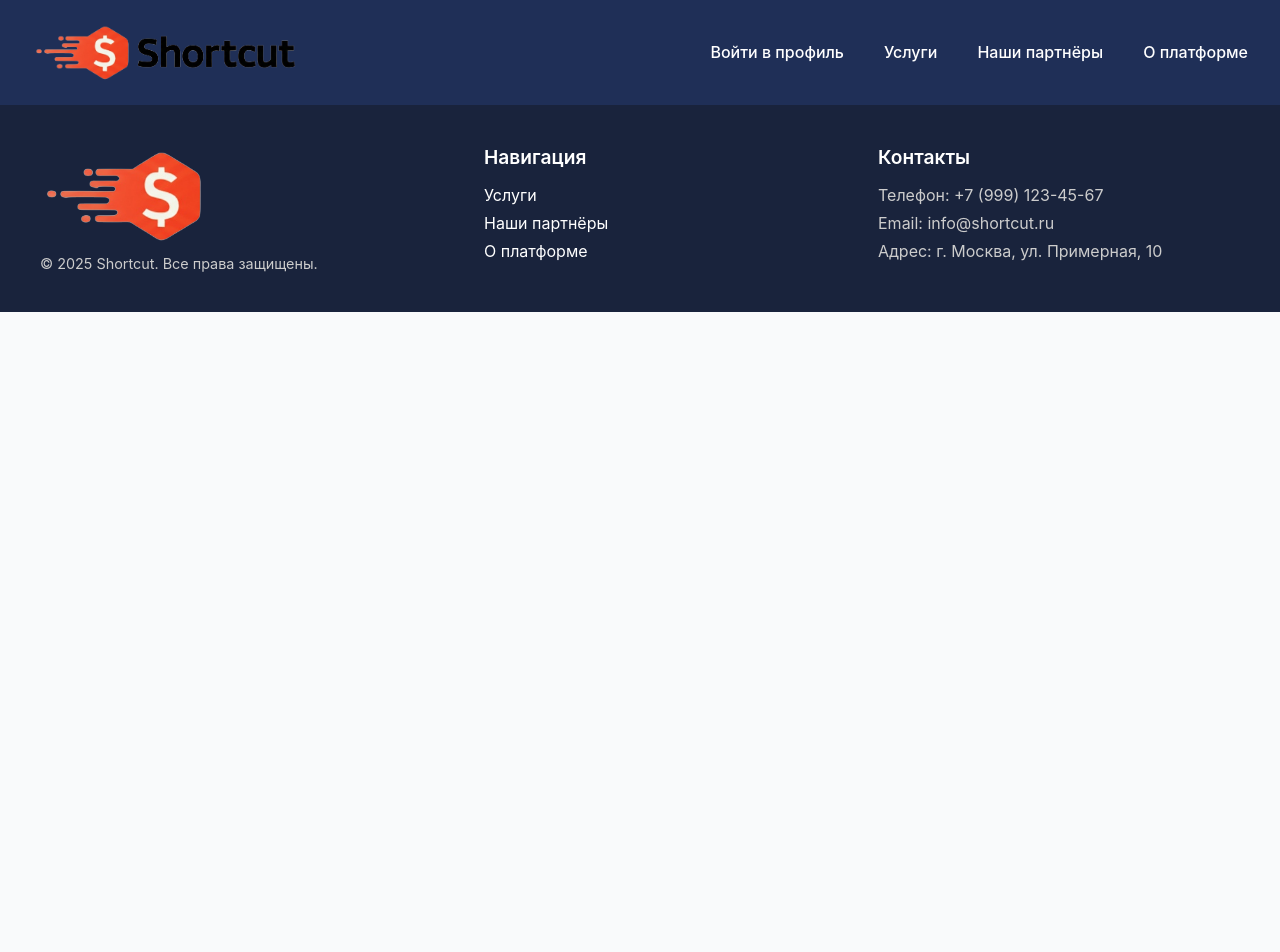
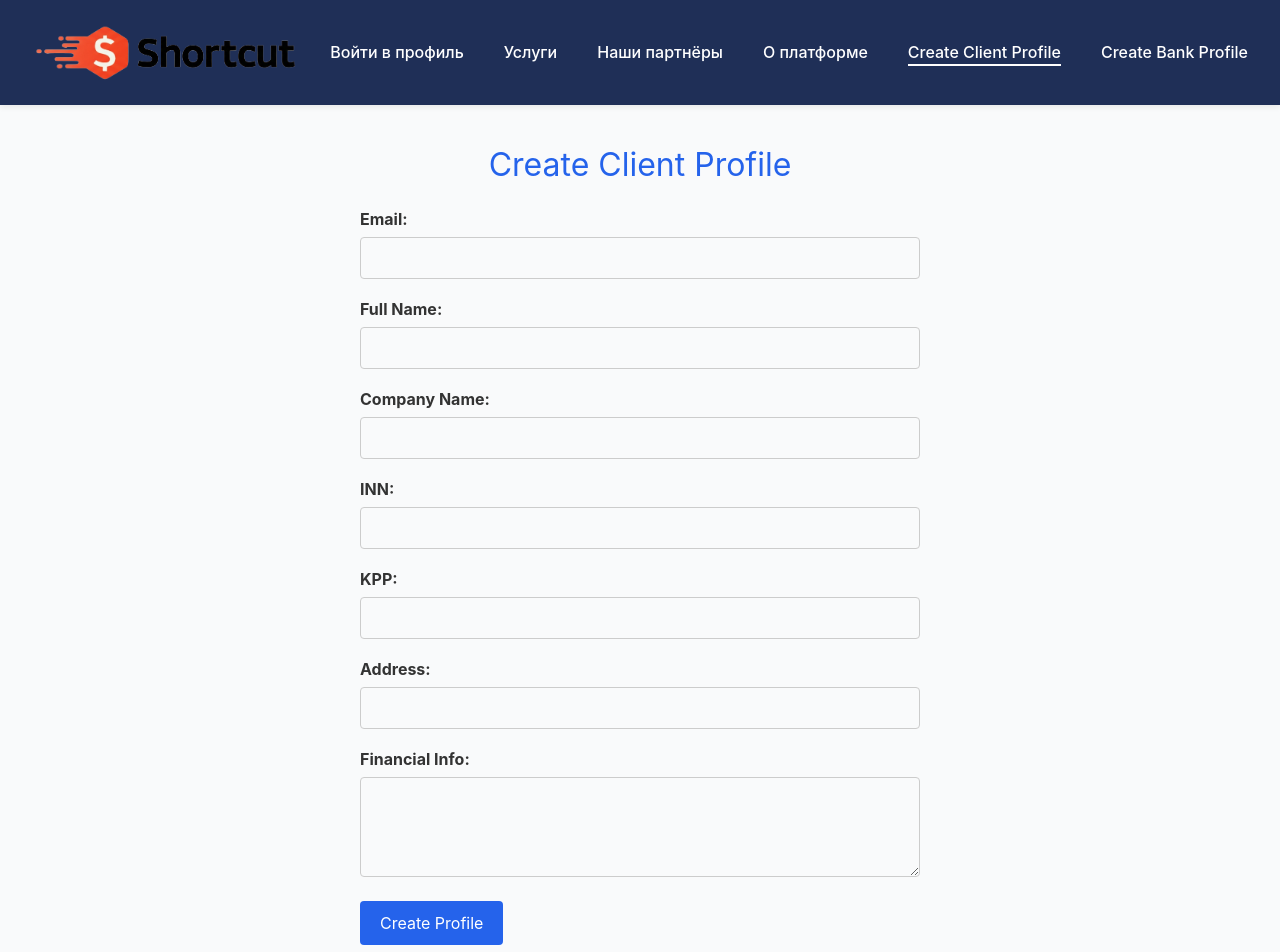
Before and after one commit to 4Bul04kka/diploma, a React (Create React App) app in the folder shortcut/client/: page /create-client-profile in a window 1280 px wide. Shown: the top 952 px of the page. Before the commit the page ends 800 px from the top, so only its background shows below. Built offline with nearby package versions, Linux system fonts and the light colour scheme.

Commit message:
добавлен функционал для создания профиля

```diff
--- a/shortcut/client/src/App.js
+++ b/shortcut/client/src/App.js
@@ -9,6 +9,8 @@ import Services from "./components/pages/Services";
 import Login from "./components/pages/Login";
 import ClientProfile from "./components/pages/ClientProfile";
 import BankProfile from "./components/pages/BankProfile";
+import CreateClientProfile from "./components/pages/CreateClientProfile";
+import CreateBankProfile from "./components/pages/CreateBankProfile";
 
 function App() {
   return (
@@ -22,6 +24,8 @@ function App() {
         <Route path='/login' element={<Login />} />
         <Route path='/profile/client/:id' element={<ClientProfile />} />
         <Route path='/profile/bank/:id' element={<BankProfile />} />
+        <Route path='/create-client-profile' element={<CreateClientProfile />} />
+        <Route path='/create-bank-profile' element={<CreateBankProfile />} />
         {/* Добавьте другие маршруты по мере необходимости */}
       </Routes>
       <Footer />
--- a/shortcut/client/src/components/common/Header.jsx
+++ b/shortcut/client/src/components/common/Header.jsx
@@ -20,6 +20,9 @@ function Header() {
           <CustomLink to='/services'>Услуги</CustomLink>
           <CustomLink to='/partners'>Наши партнёры</CustomLink>
           <CustomLink to='/about'>О платформе</CustomLink>
+          {/* Added links for profile creation */}
+          <CustomLink to='/create-client-profile'>Create Client Profile</CustomLink>
+          <CustomLink to='/create-bank-profile'>Create Bank Profile</CustomLink>
 
           {/* <CustomLink to='/events'>Новости</CustomLink> */}
         </ul>
--- /dev/null
+++ b/shortcut/client/src/components/pages/CreateBankProfile.jsx
@@ -0,0 +1,58 @@
+import React, { useState } from 'react';
+import { useNavigate } from 'react-router-dom';
+import axios from 'axios';
+import './createbankprofile.css'; // Import the CSS file
+
+const CreateBankProfile = () => {
+  const [profileData, setProfileData] = useState({
+    email: '',
+    full_name: '',
+    bank_branch: '',
+  });
+
+  const navigate = useNavigate();
+
+  const handleInputChange = (e) => {
+    const { name, value } = e.target;
+    setProfileData({ ...profileData, [name]: value });
+  };
+
+  const handleSubmit = async (e) => {
+    e.preventDefault();
+    // TODO: Add client-side validation
+
+    try {
+      // Assuming your backend is running on http://localhost:3001
+      const response = await axios.post('http://localhost:3001/api/profile/bank', profileData);
+      console.log('Bank profile created successfully:', response.data);
+      // Redirect to the newly created bank profile page
+      navigate(`/profile/bank/${response.data.profileId}`);
+    } catch (error) {
+      console.error('Error creating bank profile:', error);
+      // TODO: Display error message to the user
+    }
+  };
+
+  return (
+    <div className="create-bank-profile-page"> {/* Apply class name */}
+      <h2>Create Bank Profile</h2>
+      <form onSubmit={handleSubmit}>
+        <div>
+          <label htmlFor="email">Email:</label>
+          <input type="email" id="email" name="email" value={profileData.email} onChange={handleInputChange} required />
+        </div>
+        <div>
+          <label htmlFor="full_name">Full Name:</label>
+          <input type="text" id="full_name" name="full_name" value={profileData.full_name} onChange={handleInputChange} required />
+        </div>
+        <div>
+          <label htmlFor="bank_branch">Bank Branch:</label>
+          <input type="text" id="bank_branch" name="bank_branch" value={profileData.bank_branch} onChange={handleInputChange} required />
+        </div>
+        <button type="submit">Create Profile</button>
+      </form>
+    </div>
+  );
+};
+
+export default CreateBankProfile;
--- /dev/null
+++ b/shortcut/client/src/components/pages/CreateClientProfile.jsx
@@ -0,0 +1,78 @@
+import React, { useState } from 'react';
+import { useNavigate } from 'react-router-dom';
+import axios from 'axios';
+import './createclientprofile.css'; // Import the CSS file
+
+const CreateClientProfile = () => {
+  const [profileData, setProfileData] = useState({
+    email: '',
+    full_name: '',
+    company_name: '',
+    inn: '',
+    kpp: '',
+    address: '',
+    financial_info: '',
+  });
+
+  const navigate = useNavigate();
+
+  const handleInputChange = (e) => {
+    const { name, value } = e.target;
+    setProfileData({ ...profileData, [name]: value });
+  };
+
+  const handleSubmit = async (e) => {
+    e.preventDefault();
+    // TODO: Add client-side validation
+
+    try {
+      // Assuming your backend is running on http://localhost:3001
+      const response = await axios.post('http://localhost:3001/api/profile/client', profileData);
+      console.log('Profile created successfully:', response.data);
+      // Redirect to the newly created client profile page
+      navigate(`/profile/client/${response.data.profileId}`);
+    } catch (error) {
+      console.error('Error creating profile:', error);
+      // TODO: Display error message to the user
+    }
+  };
+
+  return (
+    <div className="create-client-profile-page"> {/* Apply class name */}
+      <h2>Create Client Profile</h2>
+      <form onSubmit={handleSubmit}>
+        <div>
+          <label htmlFor="email">Email:</label>
+          <input type="email" id="email" name="email" value={profileData.email} onChange={handleInputChange} required />
+        </div>
+        <div>
+          <label htmlFor="full_name">Full Name:</label>
+          <input type="text" id="full_name" name="full_name" value={profileData.full_name} onChange={handleInputChange} required />
+        </div>
+        <div>
+          <label htmlFor="company_name">Company Name:</label>
+          <input type="text" id="company_name" name="company_name" value={profileData.company_name} onChange={handleInputChange} required />
+        </div>
+        <div>
+          <label htmlFor="inn">INN:</label>
+          <input type="text" id="inn" name="inn" value={profileData.inn} onChange={handleInputChange} required />
+        </div>
+        <div>
+          <label htmlFor="kpp">KPP:</label>
+          <input type="text" id="kpp" name="kpp" value={profileData.kpp} onChange={handleInputChange} required />
+        </div>
+        <div>
+          <label htmlFor="address">Address:</label>
+          <input type="text" id="address" name="address" value={profileData.address} onChange={handleInputChange} required />
+        </div>
+        <div>
+          <label htmlFor="financial_info">Financial Info:</label>
+          <textarea id="financial_info" name="financial_info" value={profileData.financial_info} onChange={handleInputChange} required ></textarea>
+        </div>
+        <button type="submit">Create Profile</button>
+      </form>
+    </div>
+  );
+};
+
+export default CreateClientProfile;
--- /dev/null
+++ b/shortcut/client/src/components/pages/createbankprofile.css
@@ -0,0 +1,48 @@
+/* createbankprofile.css */
+.create-bank-profile-page {
+  padding: 40px 20px;
+  max-width: 600px; /* Adjust max-width for a form */
+  margin: 0 auto;
+}
+
+.create-bank-profile-page h2 {
+  color: #2563eb;
+  margin-bottom: 25px;
+  font-size: 2rem;
+  text-align: center;
+}
+
+.create-bank-profile-page form div {
+  margin-bottom: 20px;
+}
+
+.create-bank-profile-page label {
+  display: block;
+  margin-bottom: 8px;
+  font-weight: bold;
+  color: #333;
+}
+
+.create-bank-profile-page input[type="text"],
+.create-bank-profile-page input[type="email"] {
+  width: 100%;
+  padding: 10px;
+  border: 1px solid #ccc;
+  border-radius: 4px;
+  box-sizing: border-box; /* Include padding and border in the element's total width and height */
+}
+
+.create-bank-profile-page button[type="submit"] {
+  background-color: #2563eb;
+  color: white;
+  padding: 12px 20px;
+  border: none;
+  border-radius: 4px;
+  cursor: pointer;
+  font-size: 1rem;
+  transition: background-color 0.3s ease;
+}
+
+.create-bank-profile-page button[type="submit"]:hover {
+  background-color: #1e40af;
+}
--- /dev/null
+++ b/shortcut/client/src/components/pages/createclientprofile.css
@@ -0,0 +1,54 @@
+/* createclientprofile.css */
+.create-client-profile-page {
+  padding: 40px 20px;
+  max-width: 600px; /* Adjust max-width for a form */
+  margin: 0 auto;
+}
+
+.create-client-profile-page h2 {
+  color: #2563eb;
+  margin-bottom: 25px;
+  font-size: 2rem;
+  text-align: center;
+}
+
+.create-client-profile-page form div {
+  margin-bottom: 20px;
+}
+
+.create-client-profile-page label {
+  display: block;
+  margin-bottom: 8px;
+  font-weight: bold;
+  color: #333;
+}
+
+.create-client-profile-page input[type="text"],
+.create-client-profile-page input[type="email"],
+.create-client-profile-page textarea {
+  width: 100%;
+  padding: 10px;
+  border: 1px solid #ccc;
+  border-radius: 4px;
+  box-sizing: border-box; /* Include padding and border in the element's total width and height */
+}
+
+.create-client-profile-page textarea {
+    min-height: 100px; /* Give textarea some default height */
+    resize: vertical; /* Allow vertical resizing */
+}
+
+.create-client-profile-page button[type="submit"] {
+  background-color: #2563eb;
+  color: white;
+  padding: 12px 20px;
+  border: none;
+  border-radius: 4px;
+  cursor: pointer;
+  font-size: 1rem;
+  transition: background-color 0.3s ease;
+}
+
+.create-client-profile-page button[type="submit"]:hover {
+  background-color: #1e40af;
+}
```
Also changed, not shown: 2 other files (tests, documents, lock files or other folders).
